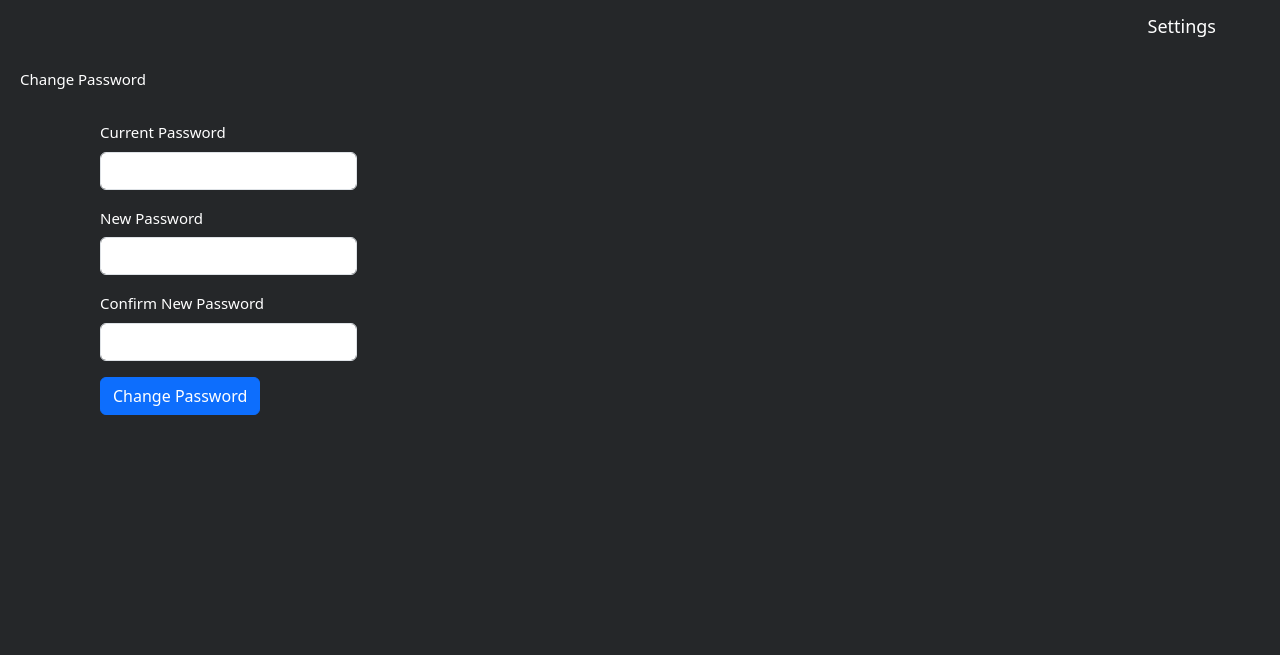
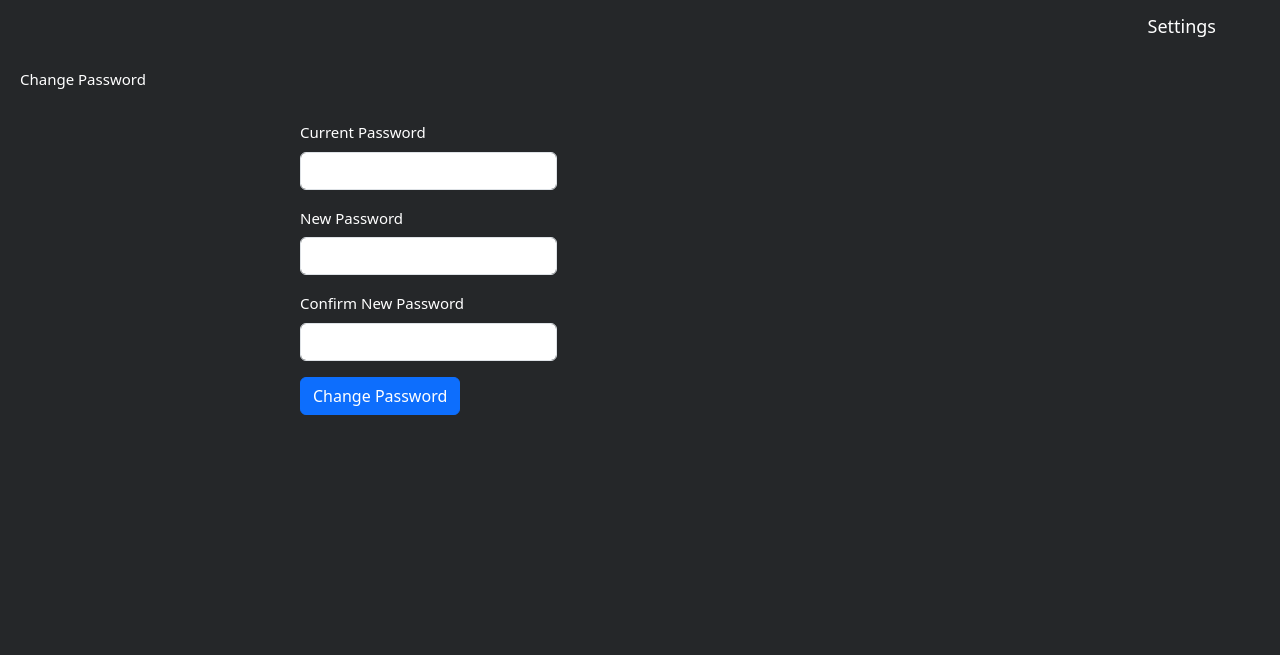
Before and after one commit to xxPHDEVxx/Notes, a PHP site: the page made by view/view_change_password.php in a window 1280 px wide. Shown: the top 655 px of the page. Run offline with PHP 8.4, Linux system fonts and the light colour scheme; the template is opened without the code that fills it, so the values that code supplies are empty.

Commit message:
feat(edit_profile): style + methode controller

```diff
--- a/controller/ControllerSettings.php
+++ b/controller/ControllerSettings.php
@@ -42,9 +42,7 @@ class ControllerSettings extends Controller
                 $errors = array_merge($errors);
             }
             (new View("edit_profile"))->show(["user" => $user, "successMessage" => $successMessage, "errors" => $errors, "sharers" => $sharers]);
-
         }
-
         (new View("edit_profile"))->show(["user" => $user, "sharers" => $sharers]);
     }
 
--- a/css/style.css
+++ b/css/style.css
@@ -385,7 +385,7 @@ nav a {
 .edit_form {
     position : absolute;
     top: 120px;
-    left: 100px;
+    left: 300px;
 }
 
 .form-label {
@@ -409,5 +409,5 @@ nav a {
 #alertPassword {
     position: absolute;
     top: 450px;
-    left: 100px;
+    left: 300px;
 }
```
Lines whose indentation alone changed are shown as unchanged.
